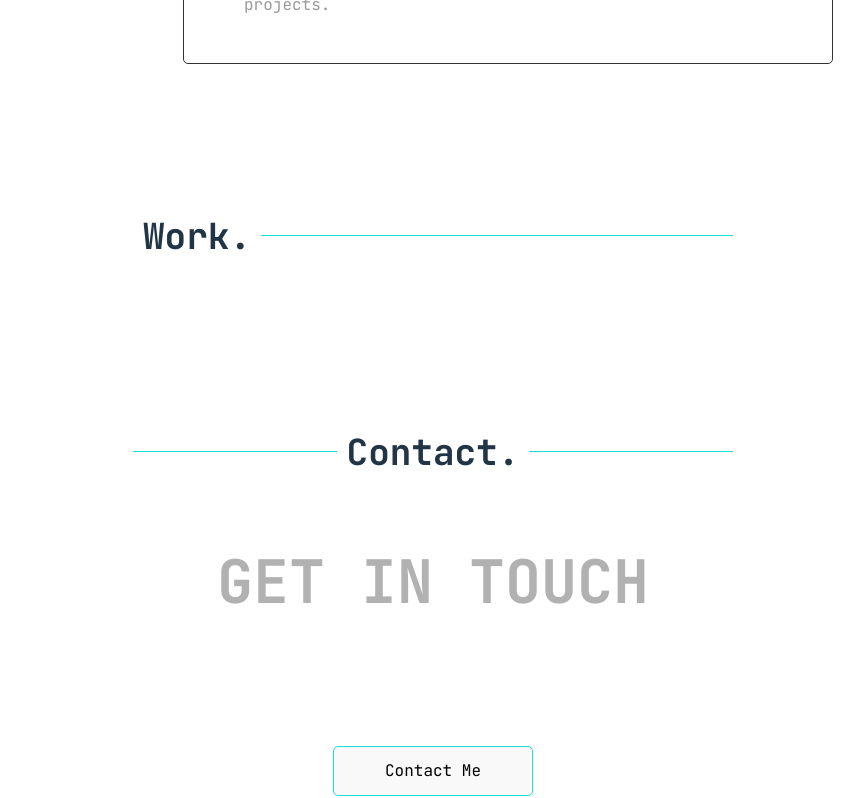
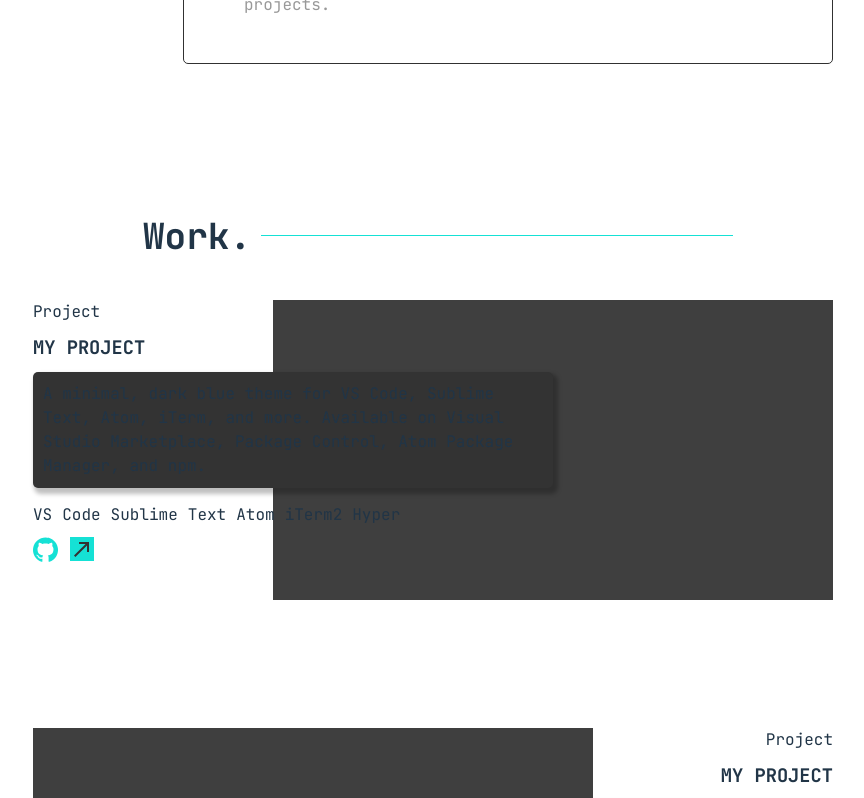
Before and after one commit to blealf/blessing-alfred, a React (Vite) app: page / in a window 1280 px wide. Shown: the part 2344-3142 px from the top of the page, without its empty margins (207-1071 px from the left). Built offline with nearby package versions, Linux system fonts and the light colour scheme.

Commit message:
work, remains content

```diff
--- a/src/components/Work/Work.jsx
+++ b/src/components/Work/Work.jsx
@@ -1,12 +1,48 @@
 import React from 'react'
 import Heading from '../Heading'
 import './Work.scss'
+import github from '../../assets/nav/github.svg'
+import link from '../../assets/link.svg'
 
 const Work = () => {
+  const tags = 'VS Code Sublime Text Atom iTerm2 Hyper'.split(' ')
+  const willFloatRight = (value) => {
+    return (value + 1) % 2 === 0
+  }
+  const work = [1,2,3]
   return (
     <div className="work">
       <Heading title="Work." />
-
+        {work.map((item, index) => {
+          return (
+            <div className="work_wrapper">
+              <div className="image" style={{
+                marginLeft: willFloatRight(index) ? '' : 'auto'
+              }}></div>
+              <div className="float" style={{
+                alignItems: willFloatRight(index) ? 'flex-end' : 'flex-start',
+                right: willFloatRight(index) ? 0 : '',
+              }}>
+                <p>Project</p>
+                <h3>MY PROJECT</h3>
+                <div className="description">
+                  A minimal, dark blue theme for VS Code, Sublime Text, Atom, iTerm, and more. Available on Visual Studio Marketplace, Package Control, Atom Package Manager, and npm.
+                </div>
+                <div className="tags">
+                  {tags.map(tag => <span>{tag}</span>)}
+                </div>
+                <div className="icons">
+                  <a href="https://github.com" target="_blank">
+                    <img src={github} alt="github" />
+                  </a>
+                  <a href="https://github.com" target="_blank">
+                    <img src={link} alt="link" />
+                  </a>
+                </div>
+              </div>
+            </div>
+          )
+        })}
     </div>
   )
 }
--- a/src/components/Work/Work.scss
+++ b/src/components/Work/Work.scss
@@ -1,3 +1,43 @@
 .work {
   padding-top: 10vw;
+
+  .work_wrapper {
+    display: flex;
+    position: relative;
+    margin-top: 20px;
+    margin-bottom: 10vw;
+    .image {
+      width: 70%;
+      min-height: 300px;
+      background: #3F3F3F;
+    }
+    .float {
+      display: flex;
+      flex-direction: column;
+      position: absolute;
+      p { margin: 0; }
+      h3 {
+        margin-top: 10px;
+        margin-bottom: 10px;
+      }
+      .description {
+        max-width: 500px;
+        background: #333333;
+        box-shadow: 3px 4px 4px 2px rgba(0, 0, 0, 0.25);
+        border-radius: 5px;
+        padding: 10px;
+        margin-bottom: 15px;
+      }
+      .tags {
+        display: flex;
+        gap: 10px;
+        flex-wrap: wrap;
+        margin-bottom: 10px;
+      }
+      .icons {
+        display: flex;
+        gap: 12px;
+      }
+    }
+  }
 }
--- a/src/index.css
+++ b/src/index.css
@@ -19,6 +19,10 @@
   --font-light-alt: #646cff;
   --font-dark1: #b1b1b1;
   --font-dark2: #999999;
+}
+
+html {
+  scroll-behaviour: smooth;
 }
 
 a {
```
Also changed, not shown: src/assets/link.svg (added).
